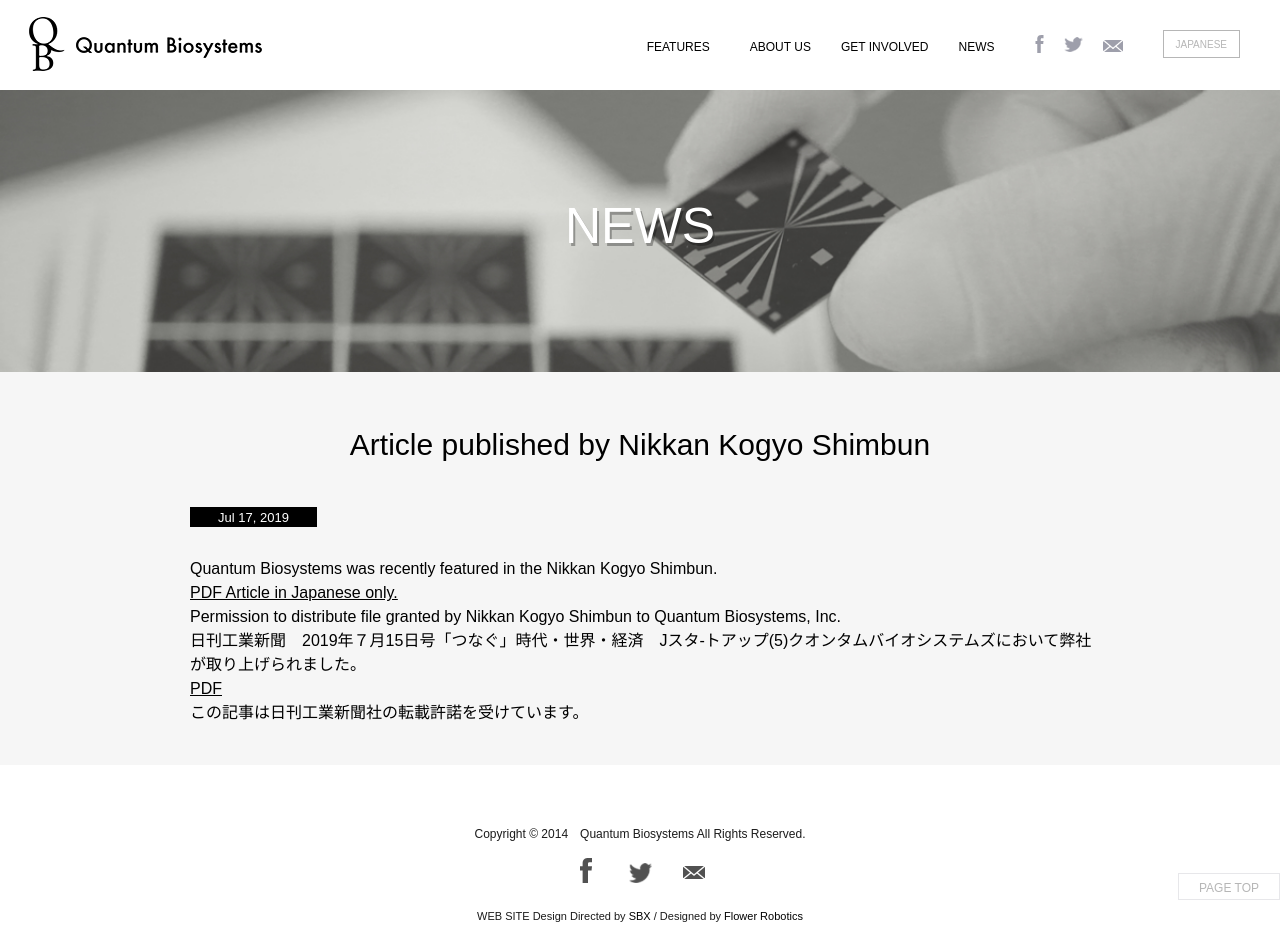
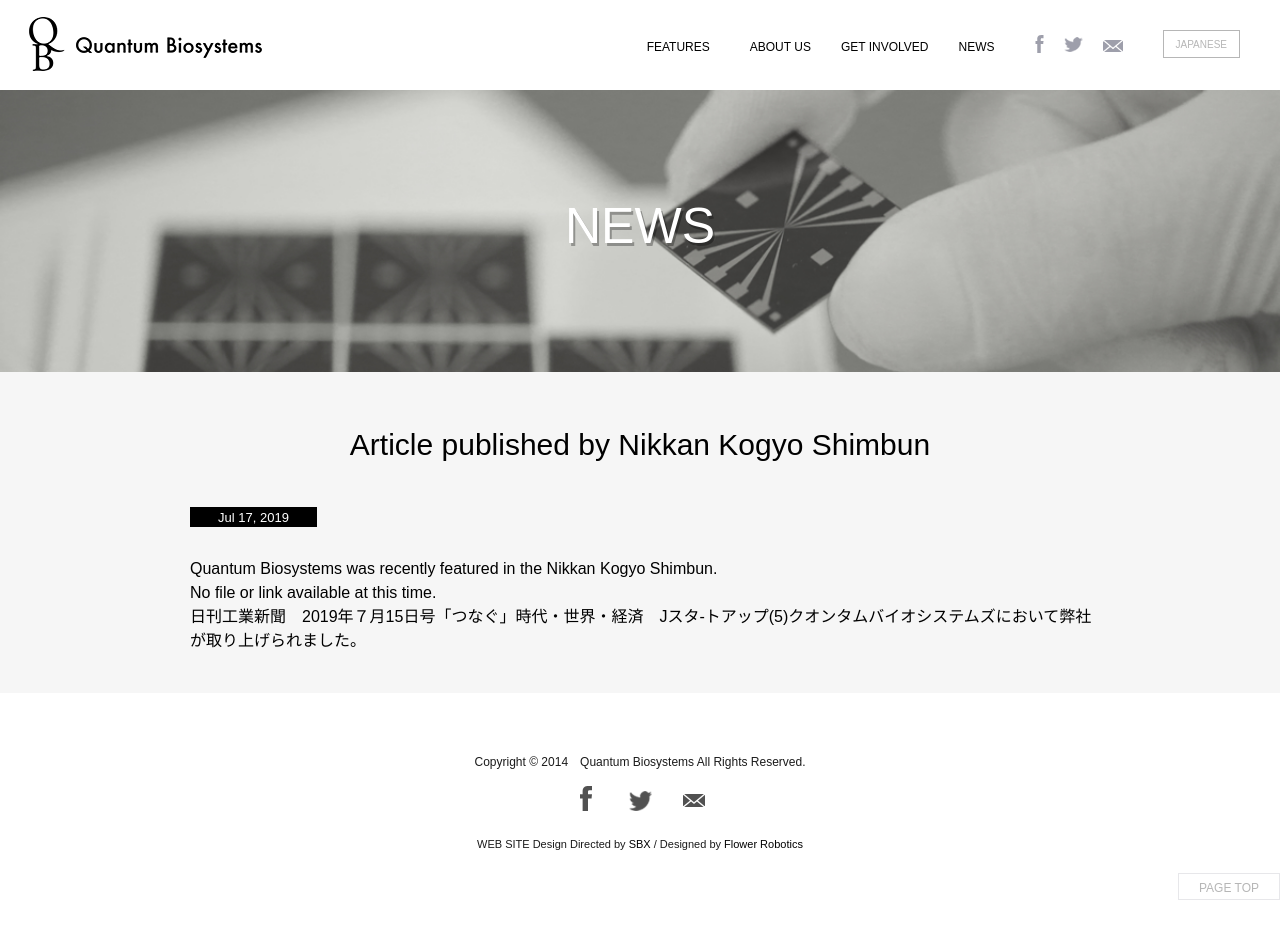
Before and after one commit to toshi33/qbcode.github.io, a Jekyll site: the page built from _posts/2019-07-17-quantum-biosystems-nikkan-kigyou-shinbun.md, in a window 1280 px wide. Built offline with Jekyll 4.4.1, drawn with Linux system fonts in a browser that asks for light colours; nearby versions of some CDN libraries; some web fonts are replaced; after the commit the page ends 900 px from its top, so only the background shows below that.

Commit message:
Update 2019-07-17-quantum-biosystems-nikkan-kigyou-shinbun.md

```diff
--- a/_posts/2019-07-17-quantum-biosystems-nikkan-kigyou-shinbun.md
+++ b/_posts/2019-07-17-quantum-biosystems-nikkan-kigyou-shinbun.md
@@ -13,11 +13,9 @@ categories: news
 
 {:.en}
 Quantum Biosystems was recently featured in the Nikkan Kogyo Shimbun.
-[PDF Article in Japanese only.](/download/pdf/2019-07-15_Nikkan_Kogyo_Shinbun_Quantum_Biosystems.pdf)
-Permission to distribute file granted by Nikkan Kogyo Shimbun to Quantum Biosystems, Inc.
+No file or link available at this time.
+
 
 
 {:.jp}
 日刊工業新聞　2019年７月15日号「つなぐ」時代・世界・経済　Jスタ-トアップ(5)クオンタムバイオシステムズにおいて弊社が取り上げられました。
-[PDF](/download/pdf/2019-07-15_Nikkan_Kogyo_Shinbun_Quantum_Biosystems.pdf)
-この記事は日刊工業新聞社の転載許諾を受けています。
```
